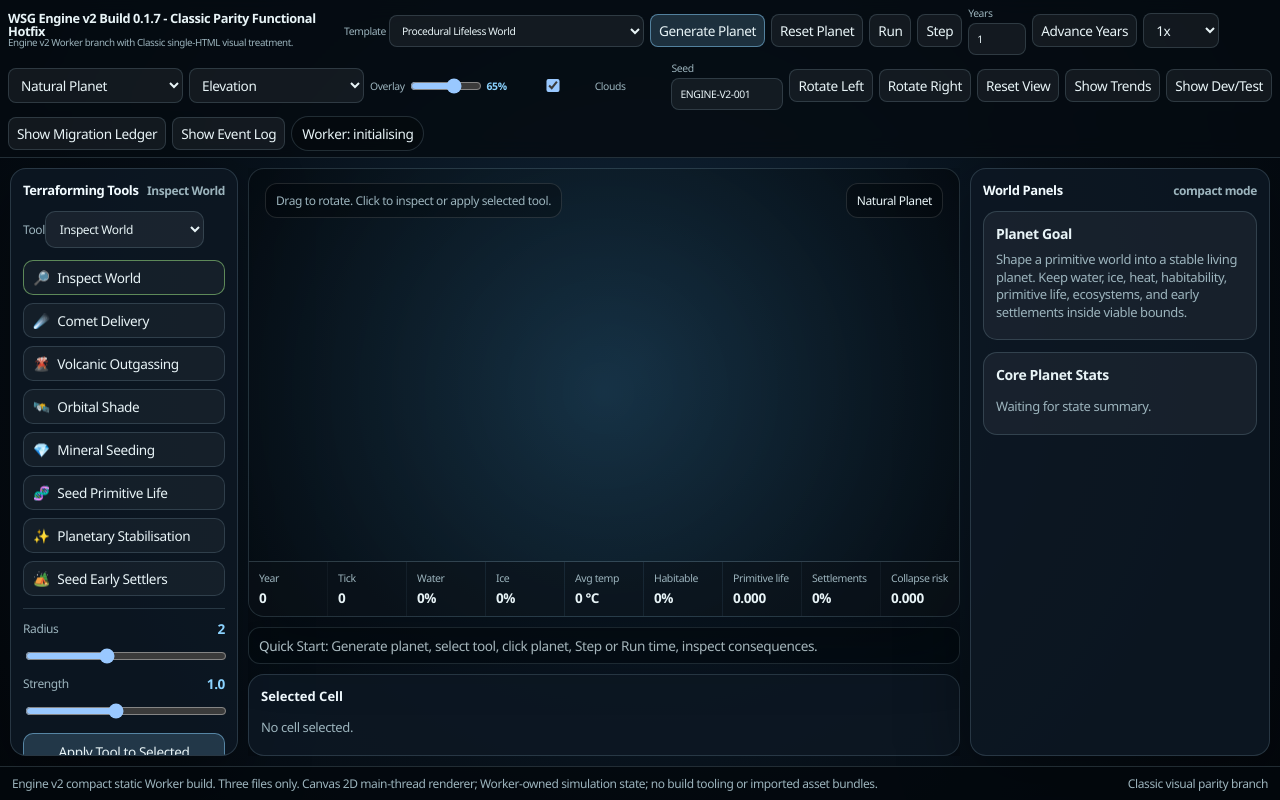
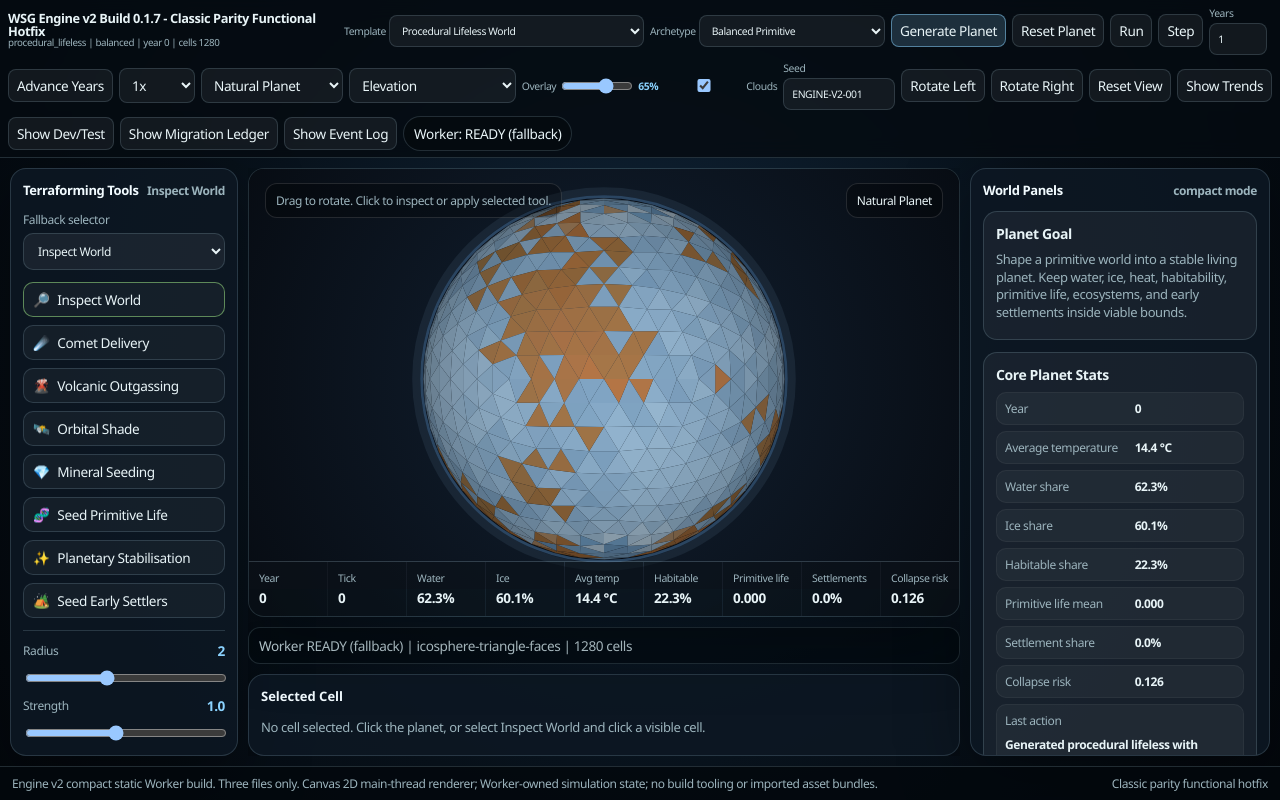
Before and after one commit to gnlaera/WSG, a plain HTML site: page index.html in a window 1280 px wide. Drawn offline with Linux system fonts and the light colour scheme.

Commit message:
Update index.html

```diff
--- a/index.html
+++ b/index.html
@@ -4,7 +4,7 @@
   <meta charset="utf-8">
   <meta name="viewport" content="width=device-width, initial-scale=1">
   <link rel="icon" href="data:,">
-  <title>WSG Engine v2 Build 0.1.6 - Classic Visual Parity</title>
+  <title>WSG Engine v2 Build 0.1.7 - Classic Parity Functional Hotfix</title>
   <style>
 :root {
   color-scheme: dark;
@@ -85,6 +85,12 @@
 .topbar select { min-width: 0; }
 .headerTemplateControl { grid-template-columns: auto minmax(180px, 1fr); gap: 6px; flex: 0 1 300px; min-width: 235px; max-width: 330px; color: var(--muted); }
 .headerTemplateControl select { width: 100%; min-width: 178px; max-width: none; }
+.headerArchetypeControl { grid-template-columns: auto minmax(145px, 1fr); gap: 6px; flex: 0 1 235px; min-width: 190px; max-width: 260px; color: var(--muted); }
+.headerArchetypeControl select { width: 100%; min-width: 140px; }
+button:disabled, button:disabled:hover { cursor: not-allowed; opacity: 0.48; background: rgba(255,255,255,0.035); border-color: rgba(170,207,228,0.12); transform: none; }
+.toolFallbackLabel { display: grid; gap: 5px; }
+.button-row { display: grid; grid-template-columns: 1fr 1fr; gap: 8px; }
+
 .seedBox { width: 112px; }
 .yearBox { width: 58px; }
 #speed-select { flex: 0 0 76px; width: 76px; }
@@ -171,12 +177,16 @@
 <div class="app">
   <header class="topbar">
     <div class="brand">
-      <strong id="build-label">WSG Engine v2 Build 0.1.6 - Classic Visual Parity</strong>
-      <span id="summary-line">Engine v2 Worker branch with Classic single-HTML visual treatment.</span>
+      <strong id="build-label">WSG Engine v2 Build 0.1.7 - Classic Parity Functional Hotfix</strong>
+      <span id="summary-line">Engine v2 Worker branch with Classic-style visual parity and functional boot hotfix.</span>
     </div>
     <label class="small headerTemplateControl" title="World template">
       <span>Template</span>
       <select id="world-template"></select>
+    </label>
+    <label class="small headerArchetypeControl" title="World archetype">
+      <span>Archetype</span>
+      <select id="world-archetype"></select>
     </label>
     <button id="generate-button" class="primary" type="button">Generate Planet</button>
     <button id="reset-button" type="button">Reset Planet</button>
@@ -205,7 +215,7 @@
   <main class="main app-shell">
     <aside class="panel toolPanel control-column" aria-label="Terraforming tools">
       <div class="panelTitle"><span>Terraforming Tools</span><span id="selected-tool-mini" class="small">Inspect World</span></div>
-      <label class="small">Tool<select id="tool-select"></select></label>
+      <label class="small toolFallbackLabel">Fallback selector<select id="tool-select"></select></label>
       <div id="tool-button-grid" class="toolGrid" aria-label="Tool shortcuts"></div>
       <div class="controlGroup">
         <div class="rangeRow"><label class="small" for="tool-radius">Radius</label><span id="tool-radius-value" class="kpi">2</span></div>
@@ -286,10 +296,10 @@
 
   <footer class="footer">
     <span>Engine v2 compact static Worker build. Three files only. Canvas 2D main-thread renderer; Worker-owned simulation state; no build tooling or imported asset bundles.</span>
-    <span>Classic visual parity branch</span>
+    <span>Classic parity functional hotfix</span>
   </footer>
 </div>
 
-<script defer src="./app.js?v=0.1.6"></script>
+<script defer src="./app.js?v=0.1.7"></script>
 </body>
 </html>
```
